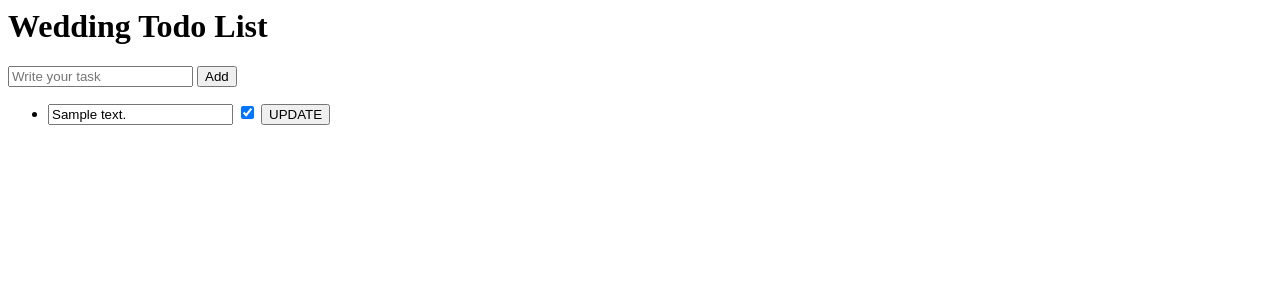
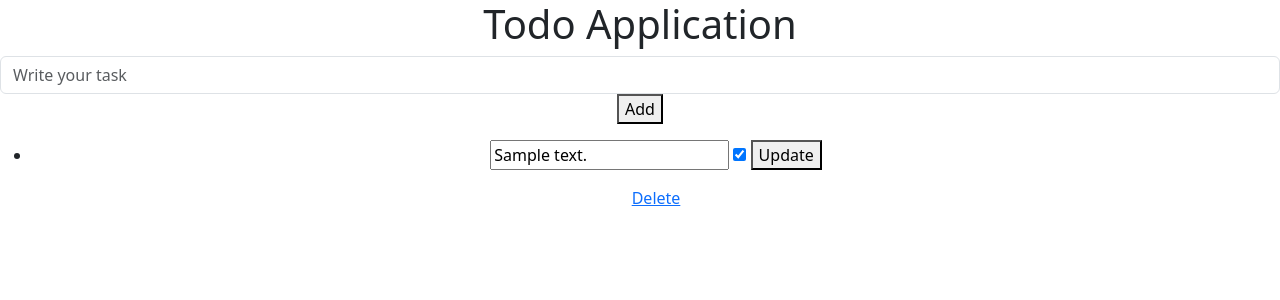
Before and after one commit to shan-jiang-dev/WeddingPlannerApplication, a Spring Boot app: page / in a window 1280 px wide. Shown: the top 300 px of the page. Run offline with Spring Boot 4, Linux system fonts and the light colour scheme; tables that the repository leaves empty hold one stand-in row (values such as "Sample post"); some libraries are stand-ins or nearby versions.

Commit message:
Added delete todo function

```diff
--- a/src/main/java/com/example/TODOApplication/Controller/TODOController.java
+++ b/src/main/java/com/example/TODOApplication/Controller/TODOController.java
@@ -48,8 +48,10 @@ public class TODOController {
 		return "redirect:/";
 	}
 
-	public String deleteTodo() {
-		return null;
+	@RequestMapping("/deletetodo/{id}")
+	public String deleteTodo(@PathVariable("id") Long id) {
+		todoService.deleteTodo(id);
+		return "redirect:/";
 	}
 
 //	@RequestMapping
--- a/src/main/java/com/example/TODOApplication/Service/TODOService.java
+++ b/src/main/java/com/example/TODOApplication/Service/TODOService.java
@@ -39,4 +39,8 @@ public class TODOService {
 		}
 	}
 
+	public void deleteTodo(Long id) {
+		todoRepository.deleteTODOById(id);
+	}
+
 }
--- a/src/main/resources/templates/task.html
+++ b/src/main/resources/templates/task.html
@@ -1,17 +1,18 @@
 <html xmlns:th="http://thymeleaf.org">
 <head>
 <title>TODO Application</title>
+<link href="https://cdn.jsdelivr.net/npm/bootstrap@6.0.0-alpha.1/dist/css/bootstrap.min.css" rel="stylesheet" integrity="sha384-B/GM4XqrwHnWXNOWMbloTmrYXZg10cakYGmpfsR/bbzQ6JAJI4ihuyADKLnBgrCe" crossorigin="anonymous">
 </head>
 <body>
-    <h1>Wedding Todo List</h1>
-	<form action="/addtodo" method="post">
+    <h1 class="text-center">Todo Application</h1>
+	<form action="/addtodo" method="post" class="text-center">
 
-	 <input type="text" name="taskContent" placeholder="Write your task">
-	 <button type="submit">Add</button>
+	 <input type="text" name="taskContent" class="form-control" placeholder="Write your task">
+	 <button type="submit" class="btn-subtle theme-success">Add</button>
 
 	</form>
 
-	<ul>
+	<ul class="text-center">
        <li th:each="todo : ${listoftodos}">
 
        		<form th:action="@{/updatetodo/{id}(id=${todo.id})}" method="post">
@@ -19,13 +20,15 @@
 	       		<input type="text" th:value="${todo.taskContent}" name="taskContent">
 	       		<input type="checkbox" th:checked="${todo.completionStatus}"
 	       		name="completionStatus" onchange="this.form.submit()">
-	       		<button type="submit">UPDATE</button>
+	       		<button type="submit" class="btn-subtle theme-primary">Update</button>
 
        		</form>
+
+       		<a th:href="@{/deletetodo/{id}(id=${todo.id})}" class="btn-subtle theme-danger">Delete</a>
 
        </li>
 	</ul>
 
 </body>
-
+<script type="module" src="https://cdn.jsdelivr.net/npm/bootstrap@6.0.0-alpha.1/dist/js/bootstrap.bundle.min.js" integrity="sha384-1a/pXj49ZQ1aHEmrJ+gMw1otqoVsYwlEnlD8mIfY2TV03r20Y0CN7uqx1tQogjPL" crossorigin="anonymous"></script>
 </html>
```
Also changed, not shown: pom.xml (+8 -0 lines), src/main/java/com/example/TODOApplication/Repository/TODORepository.java (+9 -1 lines).
